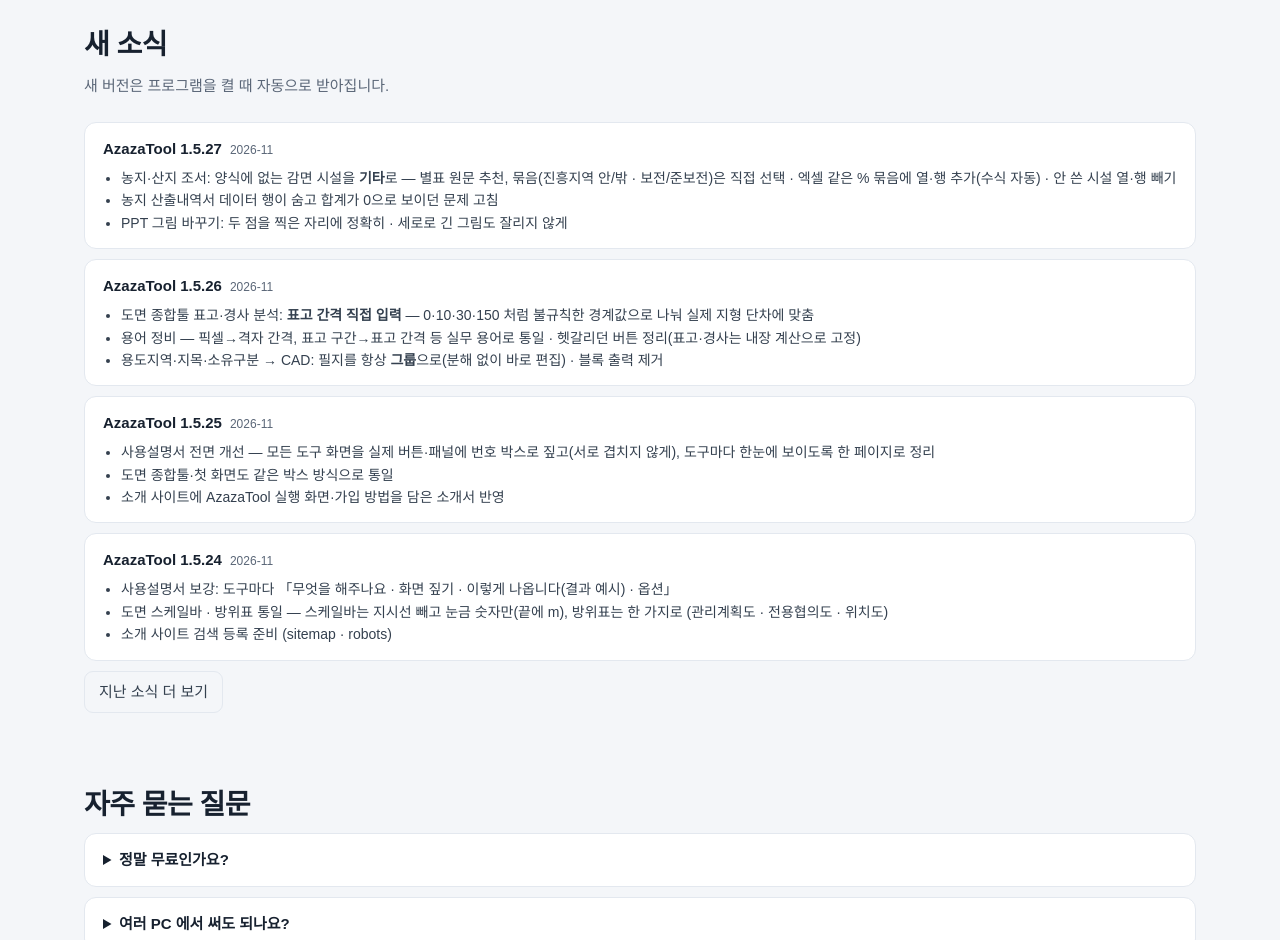
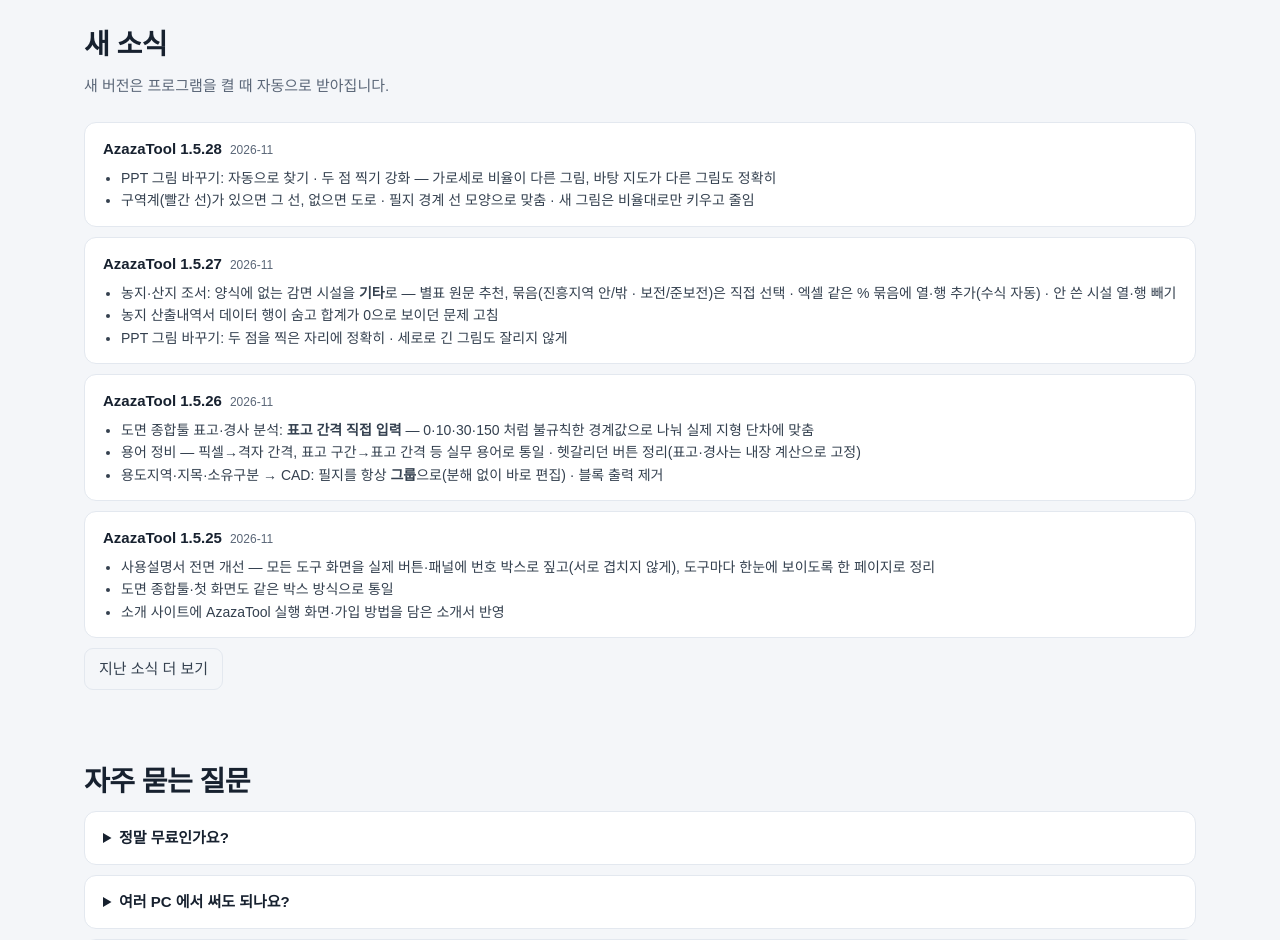
Before and after one commit to dlwlrmadltnsrks/Urban, a plain HTML site: page docs/index.html in a window 1280 px wide. Shown: the part 2580-3520 px from the top of the page. Drawn offline with Linux system fonts and the light colour scheme; no server answers.

Commit message:
AzazaTool 1.5.28: README · 사이트 · 사용설명서

```diff
--- a/docs/index.html
+++ b/docs/index.html
@@ -71,7 +71,8 @@ footer{border-top:1px solid var(--line);background:var(--panel);padding:26px 0;c
 
 <section id="news"><div class="w">
 <h2>새 소식</h2><p class="lead">새 버전은 프로그램을 켤 때 자동으로 받아집니다.</p>
-<div class="rel" id="rel"><div><b>AzazaTool 1.5.27</b><time>2026-11</time>
+<div class="rel" id="rel"><div><b>AzazaTool 1.5.28</b><time>2026-11</time>
+    <ul><li>PPT 그림 바꾸기: 자동으로 찾기 · 두 점 찍기 강화 — 가로세로 비율이 다른 그림, 바탕 지도가 다른 그림도 정확히</li><li>구역계(빨간 선)가 있으면 그 선, 없으면 도로 · 필지 경계 선 모양으로 맞춤 · 새 그림은 비율대로만 키우고 줄임</li></ul></div><div><b>AzazaTool 1.5.27</b><time>2026-11</time>
     <ul><li>농지·산지 조서: 양식에 없는 감면 시설을 <b>기타</b>로 — 별표 원문 추천, 묶음(진흥지역 안/밖 · 보전/준보전)은 직접 선택 · 엑셀 같은 % 묶음에 열·행 추가(수식 자동) · 안 쓴 시설 열·행 빼기</li><li>농지 산출내역서 데이터 행이 숨고 합계가 0으로 보이던 문제 고침</li><li>PPT 그림 바꾸기: 두 점을 찍은 자리에 정확히 · 세로로 긴 그림도 잘리지 않게</li></ul></div><div><b>AzazaTool 1.5.26</b><time>2026-11</time>
     <ul><li>도면 종합툴 표고·경사 분석: <b>표고 간격 직접 입력</b> — 0·10·30·150 처럼 불규칙한 경계값으로 나눠 실제 지형 단차에 맞춤</li><li>용어 정비 — 픽셀→격자 간격, 표고 구간→표고 간격 등 실무 용어로 통일 · 헷갈리던 버튼 정리(표고·경사는 내장 계산으로 고정)</li><li>용도지역·지목·소유구분 → CAD: 필지를 항상 <b>그룹</b>으로(분해 없이 바로 편집) · 블록 출력 제거</li></ul></div><div><b>AzazaTool 1.5.25</b><time>2026-11</time>
     <ul><li>사용설명서 전면 개선 — 모든 도구 화면을 실제 버튼·패널에 번호 박스로 짚고(서로 겹치지 않게), 도구마다 한눈에 보이도록 한 페이지로 정리</li><li>도면 종합툴·첫 화면도 같은 박스 방식으로 통일</li><li>소개 사이트에 AzazaTool 실행 화면·가입 방법을 담은 소개서 반영</li></ul></div><div><b>AzazaTool 1.5.24</b><time>2026-11</time>
```
Also changed, not shown: 1 other file.
